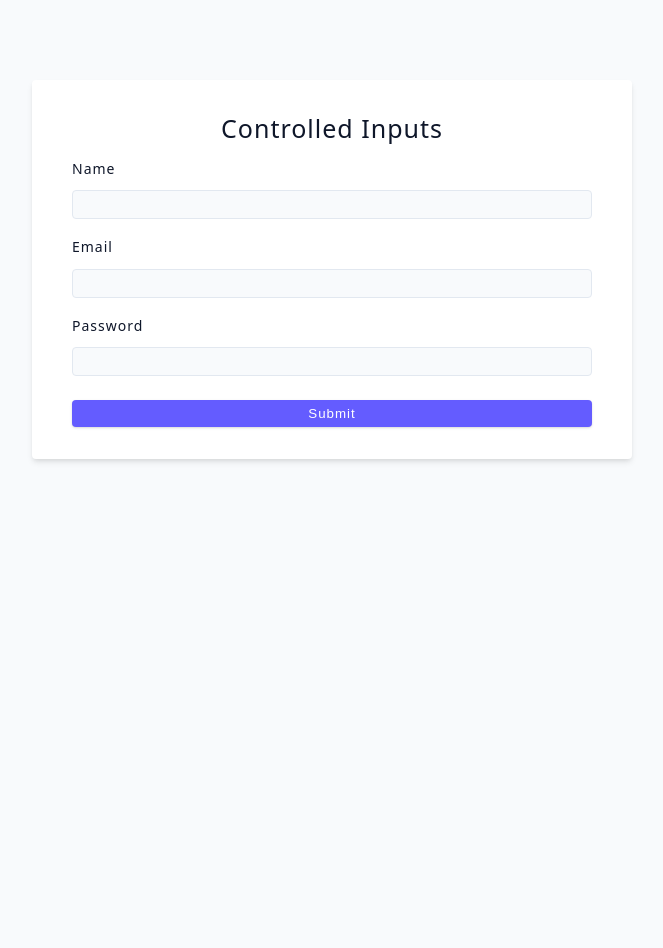
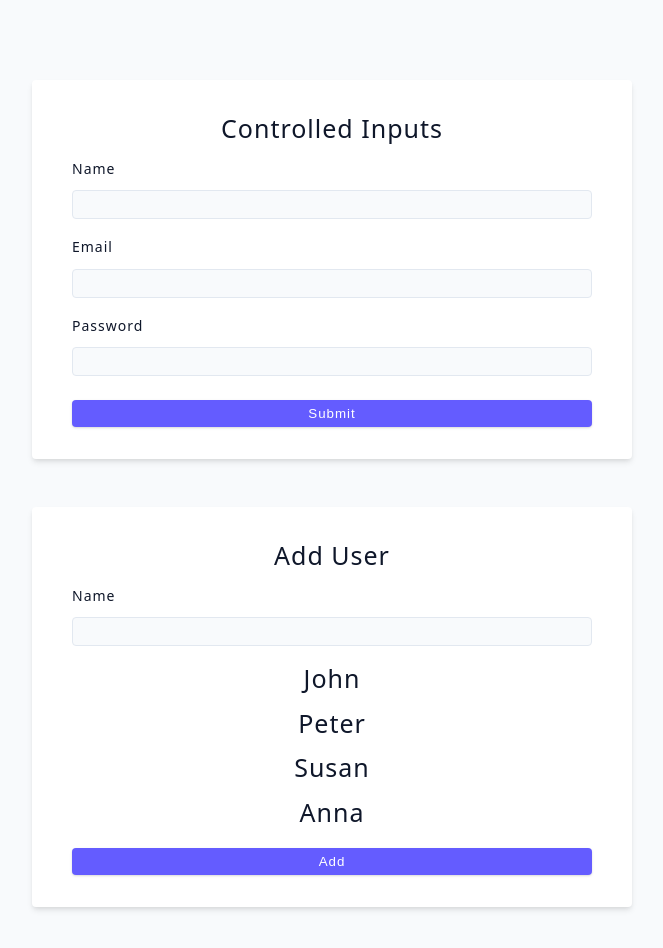
Before and after one commit to DHughes666/Projects-in-React, a React (Vite) app in the folder vite-react-app/: page / in a window 1280 px wide. Shown: the top 948 px of the page, without its empty margins (308-971 px from the left). Before the commit the page ends 800 px from the top, so only its background shows below. Built offline with nearby package versions, Linux system fonts and the light colour scheme.

Commit message:
Controlled input ...Completed

```diff
--- a/vite-react-app/src/App.jsx
+++ b/vite-react-app/src/App.jsx
@@ -1,10 +1,11 @@
 import ControlledInputs from "./tutorial/05-controlled-inputs/01-controlled-inputs-component"
-
+import ControlledInputChallenge from "./tutorial/05-controlled-inputs/02-controlled-inputs-challenge-component"
 
 function App() {
   return (
     <div className='container'>
       <ControlledInputs />
+      <ControlledInputChallenge />
     </div>
     )
 }
--- a/vite-react-app/src/tutorial/05-controlled-inputs/01-controlled-inputs-component.jsx
+++ b/vite-react-app/src/tutorial/05-controlled-inputs/01-controlled-inputs-component.jsx
@@ -29,8 +29,14 @@ const ControlledInputs = () => {
         console.log(user.password);
     }
 
+    const handleSubmit = (e) => {
+        e.preventDefault();
+        if (!name || !email) return;
+        console.log('name: ', user.name, 'email: ', user.email);
+    }
+
     return (
-        <form className="form">
+        <form className="form" onSubmit={handleSubmit}>
             <h4>Controlled inputs</h4>
             <div className="form-row">
                 <label htmlFor="name" className="form-label">Name</label>
--- /dev/null
+++ b/vite-react-app/src/tutorial/05-controlled-inputs/02-controlled-inputs-challenge-component.jsx
@@ -0,0 +1,51 @@
+import { useState } from "react";
+import { data } from "../../data";
+
+
+const randomInt = (min, max) => {
+    min = Math.ceil(min);
+    max = Math.floor(max);
+    return Math.floor(Math.random() * (max - min)) + min;
+}
+
+const ControlledInputChallenge = () => {
+    const [name, setName] = useState('')
+    const [users, setUsers] = useState(data)
+
+
+    const handleSubmit = (e) => {
+        e.preventDefault();
+        if (!name) return;
+        let userId = randomInt(1, 15)
+        const newUser = {id: userId, name}
+        const updateUsers = [...users, newUser]
+        setUsers(updateUsers);
+        setName('')
+
+    }
+
+    return (
+        <form className="form" onSubmit={handleSubmit}>
+            <h4>Add User</h4>
+            <div className="form-row">
+                <label htmlFor="name" className="form-label">Name</label>
+                <input
+                    type="text"
+                    name=""
+                    id="name"
+                    placeholder=""
+                    className="form-input"
+                    value={name}
+                    onChange={(e) => setName(e.target.value)}
+                />
+            </div>
+            {users.map((user) =>(
+                <h4>{user.name}</h4>
+            ))}
+
+            <button type="submit" className="btn btn-block">Add</button>
+        </form>
+    )
+}
+
+export default ControlledInputChallenge;
```
